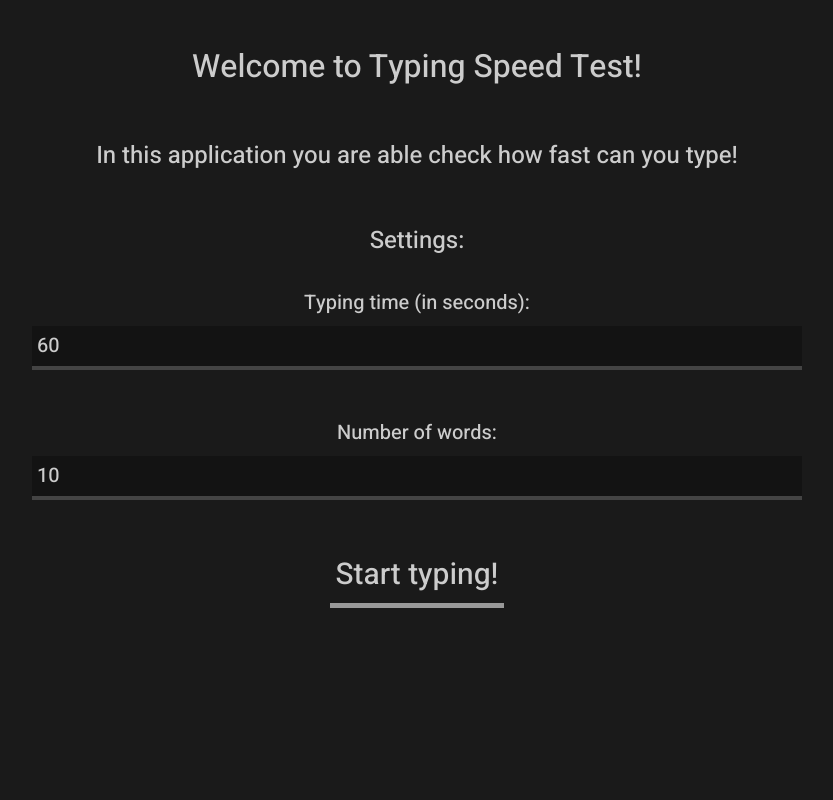
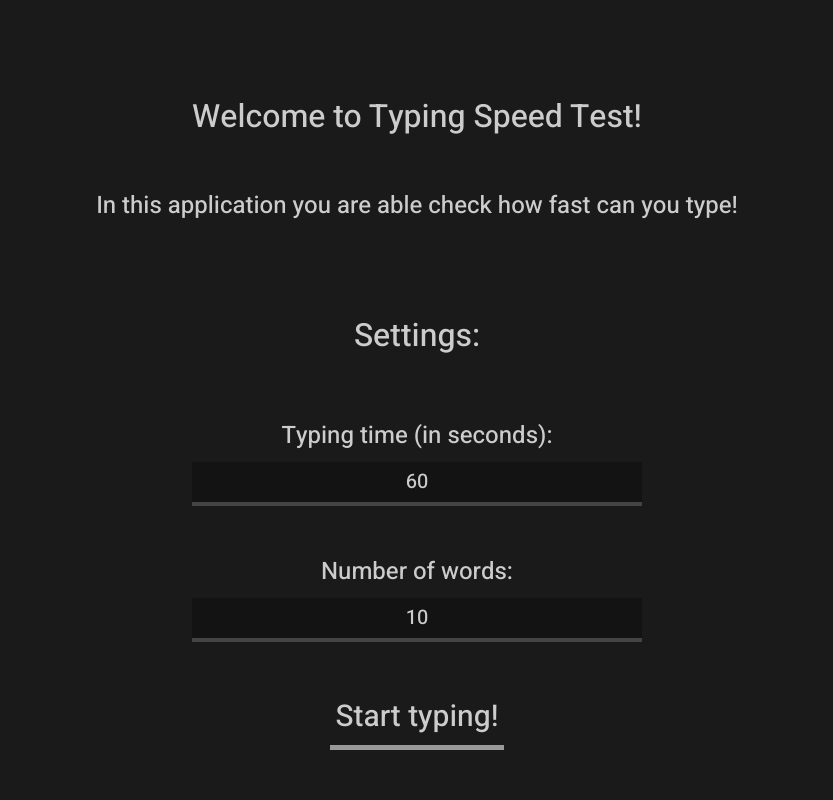
Before and after one commit to Dolidodzik/TypingSpeedTest, a Vue app: page / in a window 1024 px wide. Shown: the top 800 px of the page, without its empty margins (95-928 px from the left). Built offline with nearby package versions, Linux system fonts and the light colour scheme.

Commit message:
Made settings component responsive

```diff
--- a/src/components/settings/settings.css
+++ b/src/components/settings/settings.css
@@ -16,6 +16,7 @@
   color: inherit;
   outline: none;
   font-weight: 500;
+  text-align: center;
 }
 
 .settings-inputs > textarea{
@@ -28,3 +29,43 @@
   font-size: 30px;
   background-color: inherit;
 }
+
+/* For sm */
+@media only screen and (min-width: 576px) {
+  .settings {
+    padding-bottom: 250px;
+    padding-top: 50px;
+  }
+  .settings-header{
+    padding-top: 40px;
+  }
+}
+
+/* For md */
+@media only screen and (min-width: 768px) and (max-width: 992px) {
+  .settings {
+    padding-bottom: 300px;
+    padding-top: 50px;
+  }
+  .settings-header{
+    padding-top: 40px;
+    font-size: 32px;
+    padding-bottom: 30px;
+  }
+}
+
+/* For lg */
+@media only screen and (min-width: 992px) and (max-width: 1200px) {
+  .settings {
+    padding-bottom: 350px;
+    padding-top: 50px;
+  }
+  .settings-header{
+    padding-top: 40px;
+    font-size: 32px;
+    padding-bottom: 30px;
+  }
+  .input-header{
+    font-size: 24px;
+  }
+}
--- a/src/components/settings/settings.html
+++ b/src/components/settings/settings.html
@@ -1,17 +1,18 @@
 <section class="settings row" id="settings">
   <h2 class="mt-5 col-12"> Welcome to Typing Speed Test! </h2>
   <h4 class="mt-5 col-12"> In this application you are able check how fast can you type! </h4>
-  <h4 class="mt-5 col-12"> Settings: </h4>
 
-  <div class="col-1"></div>
-  <div class="col-10 mt-4 settings-inputs">
+  <h4 class="mt-5 col-12 settings-header"> Settings: </h4>
 
-    <div class="col-12 mb-2"> Typing time (in seconds): </div>
-    <input type="number" class="col-12 input" value = "60"
+  <div class="col-1 col-sm-2 col-md-3 col-xl-4"></div>
+  <div class="col-10 col-sm-8 col-md-6 col-xl-4 mt-4 settings-inputs">
+
+    <div class="col-12 mb-2 input-header"> Typing time (in seconds): </div>
+    <input type="text" class="col-12 input" value = "60"
          min="1" max="9999" v-model="settings.number_of_seconds" />
 
-    <div class="col-12 mb-2 mt-5"> Number of words: </div>
-      <input type="number" class="col-12 input" value="10"
+    <div class="col-12 mb-2 mt-5 input-header"> Number of words: </div>
+      <input type="text" class="col-12 input" value="10"
           min="10" max="9999" v-model="settings.number_of_words" />
 
     <!--<div class="col-12 mb-2 mt-5"> Or your own custom text (if empty, random words will be choosen): </div>
@@ -21,6 +22,6 @@
       v-on:click="scroll_to_typing()" v-scroll-to="'#typing'" />
 
   </div>
-  <div class="col-1"></div>
+  <div class="col-1 col-sm-2 col-md-3 col-xl-4"></div>
 
 </section>
```
